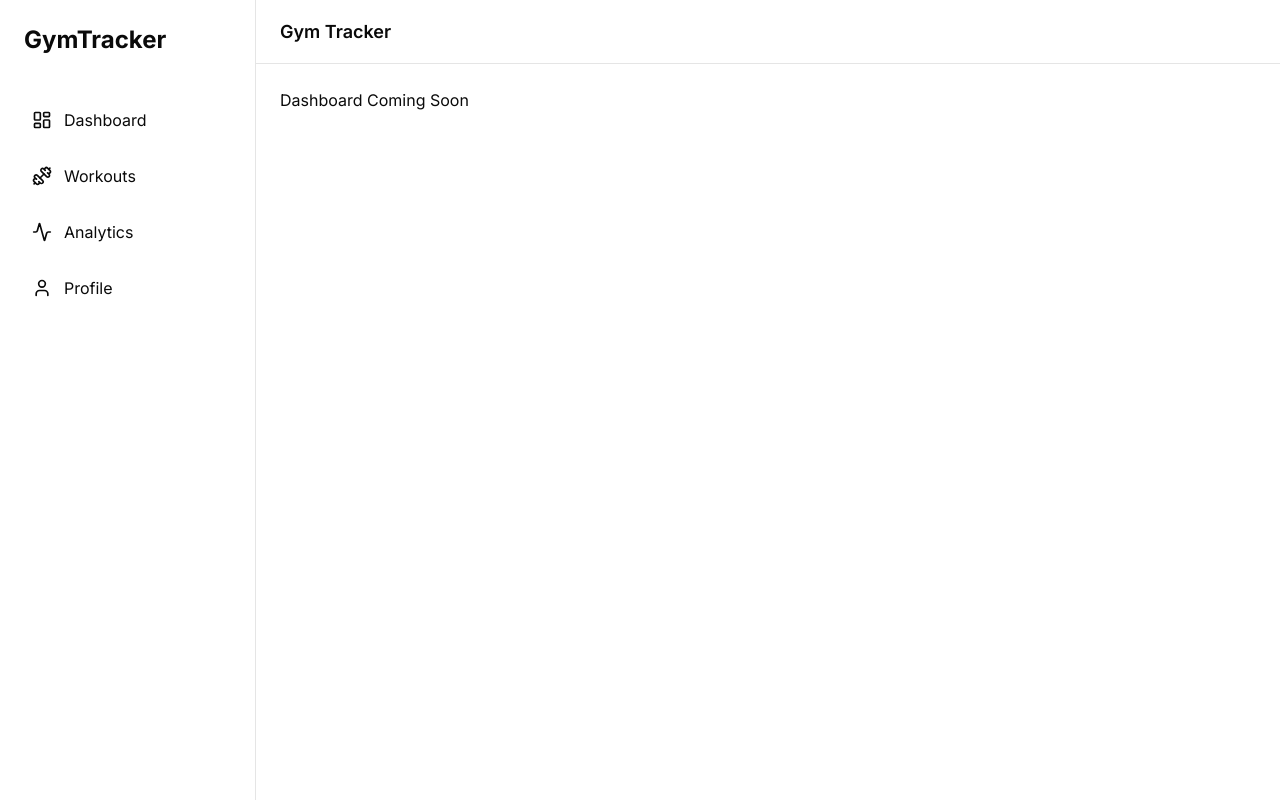
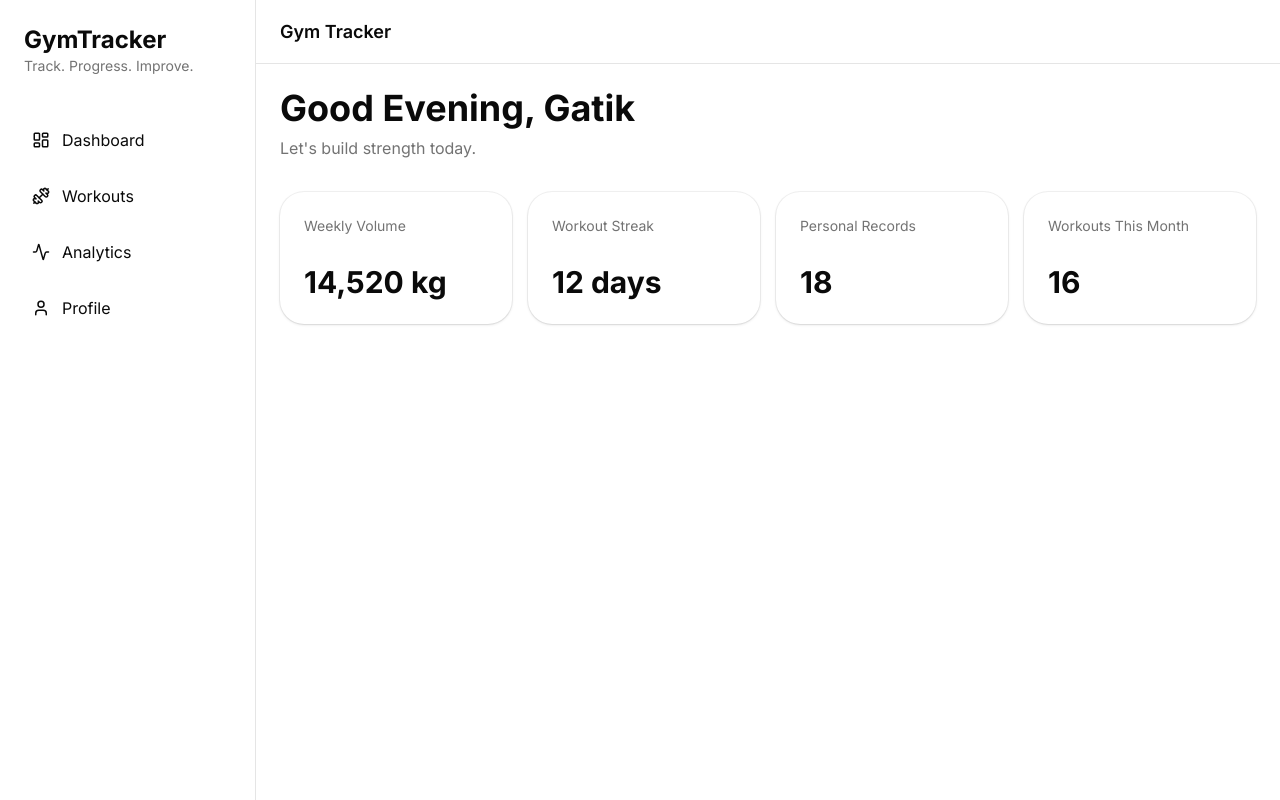
Before and after one commit to gatik03/GymTracker, a Next.js app in the folder frontend/: page / in a window 1280 px wide. Built offline with nearby package versions, Linux system fonts and the light colour scheme.

Commit message:
Added stats cards

```diff
--- a/frontend/src/app/page.tsx
+++ b/frontend/src/app/page.tsx
@@ -1,10 +1,15 @@
 import { AppLayout } from "@/components/layout/AppLayout";
+
+import { DashboardHero } from "@/components/dashboard/DashboardHero";
+import { StatsGrid } from "@/components/dashboard/StatsGrid";
 
 export default function Home() {
   return (
     <AppLayout>
-      <div>
-        Dashboard Coming Soon
+      <div className="space-y-8">
+        <DashboardHero />
+
+        <StatsGrid />
       </div>
     </AppLayout>
   );
--- /dev/null
+++ b/frontend/src/components/dashboard/DashboardHero.tsx
@@ -0,0 +1,13 @@
+export function DashboardHero() {
+  return (
+    <section>
+      <h1 className="text-4xl font-bold">
+        Good Evening, Gatik
+      </h1>
+
+      <p className="mt-2 text-muted-foreground">
+        Let's build strength today.
+      </p>
+    </section>
+  );
+}
--- /dev/null
+++ b/frontend/src/components/dashboard/StatCard.tsx
@@ -0,0 +1,23 @@
+import { Card } from "@/components/ui/card";
+
+type Props = {
+  title: string;
+  value: string;
+};
+
+export function StatCard({
+  title,
+  value,
+}: Props) {
+  return (
+    <Card className="p-6">
+      <p className="text-sm text-muted-foreground">
+        {title}
+      </p>
+
+      <h3 className="mt-2 text-3xl font-bold">
+        {value}
+      </h3>
+    </Card>
+  );
+}
--- /dev/null
+++ b/frontend/src/components/dashboard/StatsGrid.tsx
@@ -0,0 +1,34 @@
+import { StatCard } from "./StatCard";
+
+export function StatsGrid() {
+  return (
+    <div
+      className="
+        grid
+        gap-4
+        md:grid-cols-2
+        xl:grid-cols-4
+      "
+    >
+      <StatCard
+        title="Weekly Volume"
+        value="14,520 kg"
+      />
+
+      <StatCard
+        title="Workout Streak"
+        value="12 days"
+      />
+
+      <StatCard
+        title="Personal Records"
+        value="18"
+      />
+
+      <StatCard
+        title="Workouts This Month"
+        value="16"
+      />
+    </div>
+  );
+}
--- a/frontend/src/components/layout/AppLayout.tsx
+++ b/frontend/src/components/layout/AppLayout.tsx
@@ -1,17 +1,31 @@
+"use client";
+import { useState } from "react";
+
 import { Sidebar } from "./Sidebar";
 import { Topbar } from "./Topbar";
+
+import { MobileNav } from "./MobileNav";
 
 export function AppLayout({
   children,
 }: {
   children: React.ReactNode;
 }) {
+  const [mobileOpen, setMobileOpen] = useState(false);
+
   return (
-    <div className="flex min-h-screen">
+    <div className="flex min-h-screen bg-background">
       <Sidebar />
 
-      <div className="flex-1 flex flex-col">
-        <Topbar />
+      <MobileNav
+        open={mobileOpen}
+        onOpenChange={setMobileOpen}
+      />
+
+      <div className="flex flex-1 flex-col">
+        <Topbar
+          onMenuClick={() => setMobileOpen(true)}
+        />
 
         <main className="flex-1 p-6">
           {children}
--- a/frontend/src/components/layout/MobileNav.tsx
+++ b/frontend/src/components/layout/MobileNav.tsx
@@ -1,3 +1,35 @@
-export function MobileNav() {
-  return <div>MobileNav</div>;
+"use client";
+
+import Link from "next/link";
+
+import { Sheet, SheetContent } from "@/components/ui/sheet";
+
+import { navigationItems } from "@/lib/navigation";
+
+type Props = {
+  open: boolean;
+  onOpenChange: (open: boolean) => void;
+};
+
+export function MobileNav({
+  open,
+  onOpenChange,
+}: Props) {
+  return (
+    <Sheet open={open} onOpenChange={onOpenChange}>
+      <SheetContent side="left">
+        <div className="mt-8 flex flex-col gap-3">
+          {navigationItems.map((item) => (
+            <Link
+              key={item.name}
+              href={item.href}
+              className="rounded-lg p-3 hover:bg-muted"
+            >
+              {item.name}
+            </Link>
+          ))}
+        </div>
+      </SheetContent>
+    </Sheet>
+  );
 }
--- a/frontend/src/components/layout/Sidebar.tsx
+++ b/frontend/src/components/layout/Sidebar.tsx
@@ -5,11 +5,15 @@ import { navigationItems } from "@/lib/navigation";
 
 export function Sidebar() {
   return (
-    <aside className="hidden md:flex w-64 flex-col border-r bg-card">
+    <aside className="hidden md:flex w-64 flex-col border-r border-border bg-card">
       <div className="p-6">
         <h1 className="text-2xl font-bold">
           GymTracker
         </h1>
+
+        <p className="text-sm text-muted-foreground">
+          Track. Progress. Improve.
+        </p>
       </div>
 
       <nav className="flex flex-col gap-2 p-4">
@@ -20,10 +24,19 @@ export function Sidebar() {
             <Link
               key={item.name}
               href={item.href}
-              className="flex items-center gap-3 rounded-lg px-4 py-3 hover:bg-muted transition"
+              className="
+                flex items-center
+                gap-3
+                rounded-xl
+                px-4
+                py-3
+                transition
+                hover:bg-muted
+              "
             >
-              <Icon size={20} />
-              {item.name}
+              <Icon size={18} />
+
+              <span>{item.name}</span>
             </Link>
           );
         })}
--- a/frontend/src/components/layout/Topbar.tsx
+++ b/frontend/src/components/layout/Topbar.tsx
@@ -1,9 +1,29 @@
-export function Topbar() {
+"use client";
+
+import { Menu } from "lucide-react";
+import { Button } from "@/components/ui/button";
+
+type Props = {
+  onMenuClick?: () => void;
+};
+
+export function Topbar({ onMenuClick }: Props) {
   return (
-    <header className="h-16 border-b flex items-center px-6">
-      <h2 className="font-semibold text-lg">
-        Gym Tracker
-      </h2>
+    <header className="h-16 border-b border-border flex items-center justify-between px-6 bg-background">
+      <div>
+        <h2 className="text-lg font-semibold">
+          Gym Tracker
+        </h2>
+      </div>
+
+      <Button
+        variant="ghost"
+        size="icon"
+        className="md:hidden"
+        onClick={onMenuClick}
+      >
+        <Menu className="h-5 w-5" />
+      </Button>
     </header>
   );
 }
```
